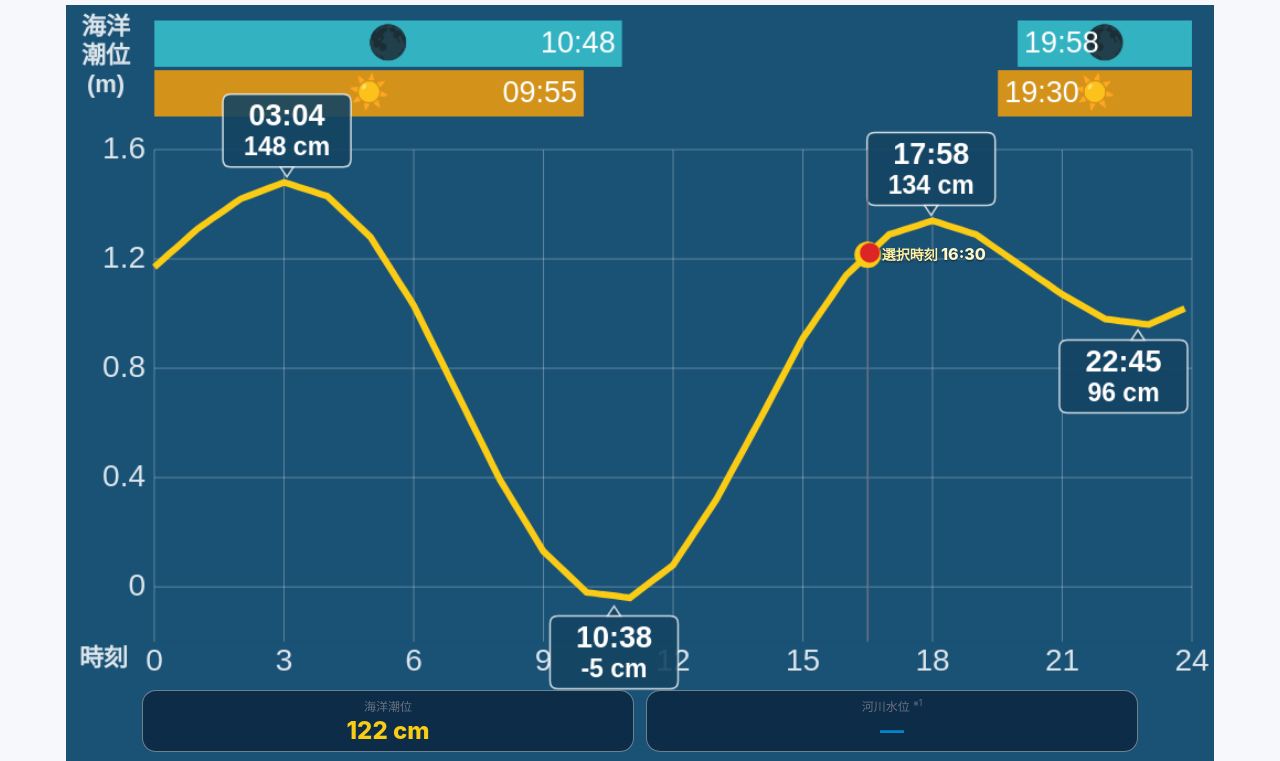
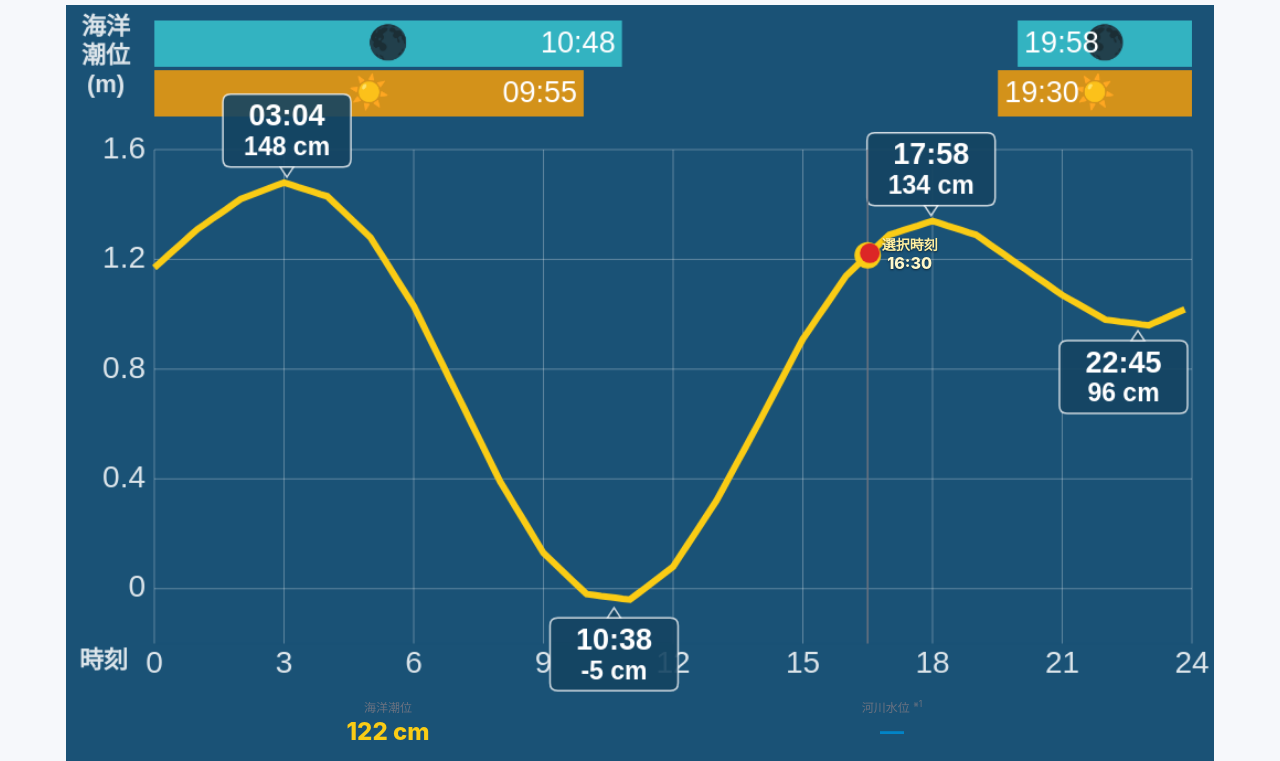
Before and after one commit to tanyeee/tide-graph, a website: page index.html in a window 1280 px wide. Shown: the part 164-925 px from the top of the page. Drawn offline with Linux system fonts and the light colour scheme; no server answers.

Commit message:
Simplify chart value cards

```diff
--- a/index.html
+++ b/index.html
@@ -263,7 +263,7 @@
     display:grid; grid-template-columns:repeat(2,minmax(0,1fr)); gap:12px; margin:0;
   }
   .chart-meta .pill {
-    background:rgba(7,30,54,.72); border-color:rgba(255,255,255,.4);
+    background:transparent; border:0;
     padding:6px 10px;
   }
   .chart-meta .pill .k { margin-bottom:2px; }
@@ -271,9 +271,10 @@
   .chart-selected-time {
     position:absolute; z-index:4; display:none; white-space:nowrap;
     color:#ffefa0; font-size:14px; font-weight:700; line-height:1.2;
-    pointer-events:none; text-shadow:0 1px 2px rgba(7,20,38,.75);
-  }
-  .chart-selected-time span { color:#fff8c9; font-size:16px; font-weight:800; }
+    pointer-events:none; text-align:center; text-shadow:0 1px 2px rgba(7,20,38,.75);
+  }
+  .chart-selected-time .selected-time-label { display:block; }
+  .chart-selected-time .selected-time-value { display:block; color:#fff8c9; font-size:16px; font-weight:800; }
   .chart-step-button {
     min-height:76px; padding:6px 0; border-radius:20px;
     border-color:rgba(255,255,255,.4); background:rgba(7,30,54,.72); color:#fff;
@@ -380,7 +381,7 @@
     <div class="chart-stack">
       <canvas id="chart" width="1040" height="1000" aria-label="天文潮位と河川水位の比較グラフ"></canvas>
       <div id="nowPulse" class="now-pulse" aria-hidden="true"></div>
-      <div id="selectedTimeReadout" class="chart-selected-time">選択時刻 <span id="selectedTime">-</span></div>
+      <div id="selectedTimeReadout" class="chart-selected-time"><span class="selected-time-label">選択時刻</span><span id="selectedTime" class="selected-time-value">-</span></div>
       <div class="meta chart-meta">
         <div class="pill"><div class="k">海洋潮位</div><div class="v" id="selectedHeight">-</div></div>
         <div class="pill"><div class="k">河川水位 <sup class="footnote-mark" id="riverFootnoteMark">※1</sup></div><div class="v" id="selectedRiverHeight">-</div></div>
```
